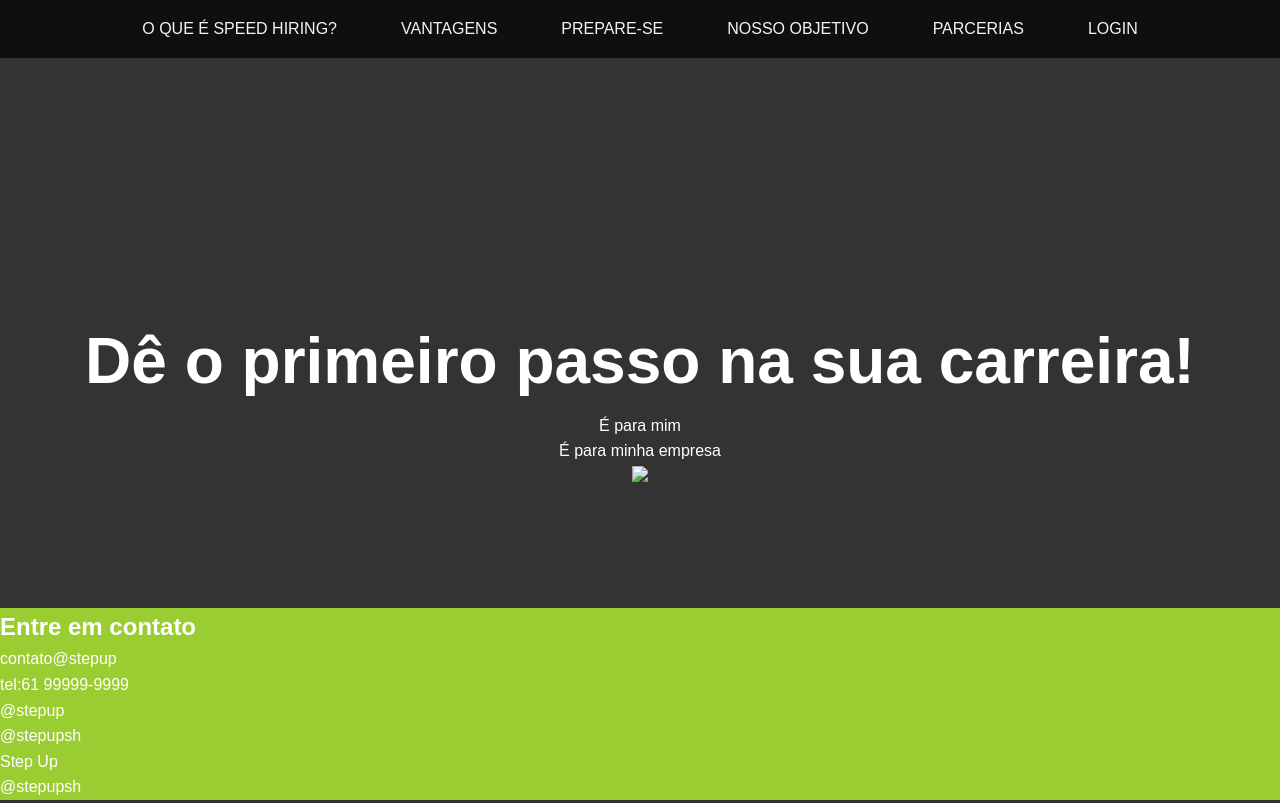
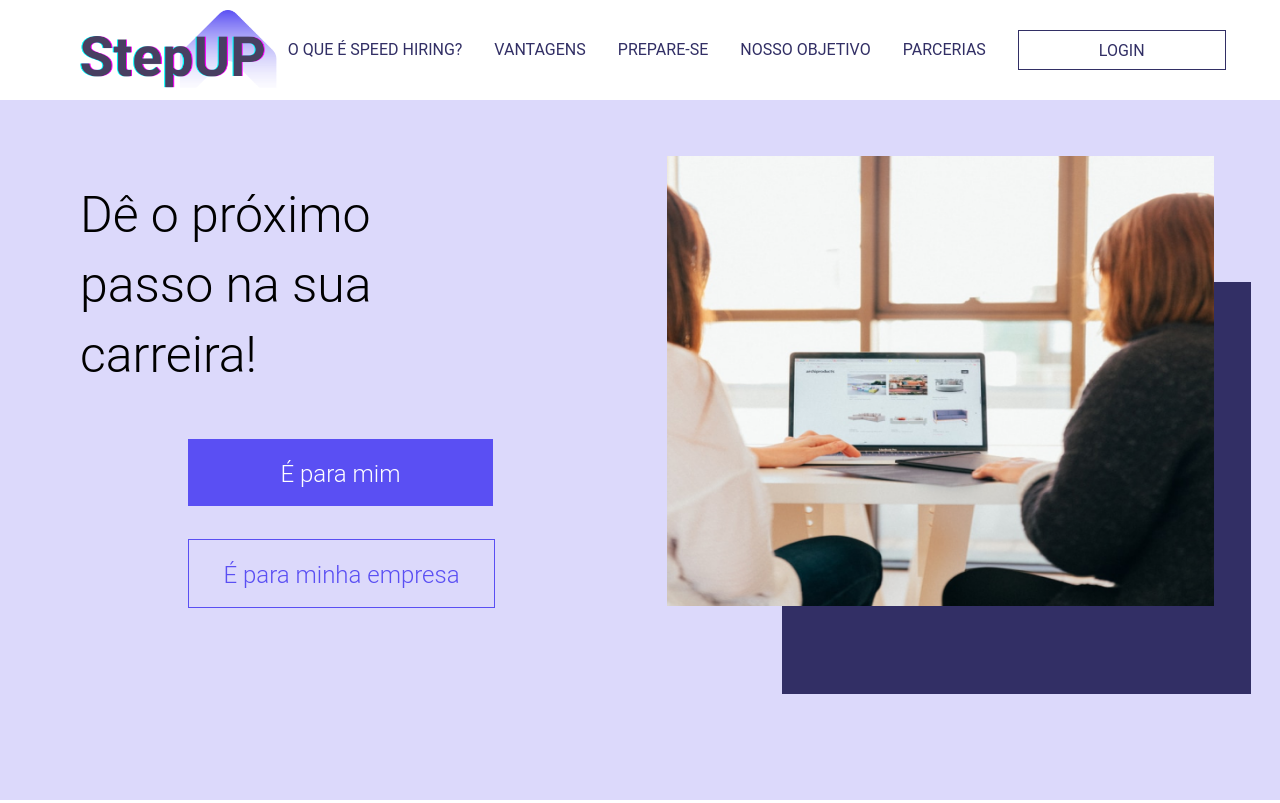
Before and after one commit to sarahdialmeida/frontend-hackwoman, a plain HTML site: page index.html in a window 1280 px wide. Shown: the top 803 px of the page. Drawn offline with Linux system fonts and the light colour scheme.

Commit message:
cabeçalho de navegação e tela home

```diff
--- a/index.html
+++ b/index.html
@@ -14,28 +14,36 @@
     <main class="container">
         <nav class="navbar">
             <!--Patrícia -->
+            <div class="logo">
+                <img src="./image/Logo-crop.png" alt="logo">
+            </div>
+
             <ul>
                 <li><a href="#speed-hiring">O que é speed hiring?</a></li>
                 <li><a href="#vantagens">Vantagens</a></li>
                 <li><a href="#prepare">Prepare-se</a></li>
                 <li><a href="#objetivo">Nosso objetivo</a></li>
                 <li><a href="#parcerias">Parcerias</a></li>
-                <li><a href="#">LOGIN</a></li>
+                <li><a class="login" href="#">LOGIN</a></li>
             </ul>
         </nav>
 
         <section id="home">
             <!--Patrícia -->
-            <h1>Dê o primeiro passo na sua carreira!</h1>
-            <div class="para-mim">
+            <p class="texto-home">Dê o próximo passo na sua carreira!</p>
+            <div href="#" class="para-mim">
                 É para mim
             </div>
-            <div class="para-empresa">
+            <div href="#" class="para-empresa">
                 É para minha empresa
             </div>
-            <div class="#">
-                <img src="#">
+
+            <div class="imagemHome">
+                <img src="./image/image1.png">
             </div>
+            <div class="bloco">
+            </div>
+
         </section>
 
         <section id="speed-hiring">
--- a/style.css
+++ b/style.css
@@ -4,12 +4,12 @@
   }
 
   body {
-    font-family: Arial, Helvetica, sans-serif;
-    background: #333;
-    color: #fff;
+    font-family: 'Roboto', 'sans-serif';
+    background: white;
+    color: black;
     line-height: 1.6;
     height: 100vh;
-    /* overflow: hidden; */
+
   }
 
   .container {
@@ -21,37 +21,56 @@
     scroll-snap-type: y mandatory; */
   }
 
+  .logo {
+    position: absolute;
+    left: 80px;
+    top: 10px;
+  }
+
+  .logo img {
+    width: 200px;
+    ;
+  }
+
   .navbar {
-    position: fixed;
-    top: 0;
-    z-index: 1;
-    display: flex;
+    position: absolute;
     width: 100%;
-    background: rgba(0, 0, 0, 0.7);
+    height: 100px;
+    left: 0px;
+    top: 0px;
+    justify-content: center;
+    align-items: center;
+
+    background-color: #FFFFFF;
   }
 
   .navbar ul {
     display: flex;
     list-style: none;
-    width: 100%;
-    justify-content: center;
-  }
+    width: 97%;
+    justify-content: flex-end;
+    align-items: center;
+    height: 100px;
+    }
 
   .navbar ul li {
     margin: 0 1rem;
-    padding: 1rem;
   }
 
   .navbar ul li a {
     text-decoration: none;
     text-transform: uppercase;
-    color: #f4f4f4;
+    color: #322F65;
   }
 
   .navbar ul li a:hover {
-    color: skyblue;
+    color: #5A4FF3;
   }
 
+  .login {
+    border: solid 1px #322F65;
+    padding: 0.6rem 5rem;
+  }
   section {
     display: flex;
     flex-direction: column;
@@ -72,12 +91,99 @@
     font-size: 1.5rem;
   }
 
-.footer{
-  display: block;
-    background-color: yellowgreen;
-    width: 100%;
+  #home {
+    font-family: 'Roboto';
+    font-style: normal;
+    font-weight: 300;
+    font-size: 60px;
+    line-height: 70px;
+    color: #000000;
+    background-color: #DCD9FB;
+  }
+
+  .imagemHome {
     position: absolute;
-    bottom: 0;
-    left: 0;
+    right: 62px;
+    top: 156px;
+    z-index:9;
+  }
 
+  .imagemHome img {
+    width: 555px;
+    height: 450px;
+    object-fit: contain;
+  }
+
+  .bloco {
+    position: absolute;
+    width: 469px;
+    height: 412px;
+    right: 29px;
+    top: 282px;
+    background-color: #322F65;
+    background-size: cover;
+  }
+
+  .texto-home {
+    position: absolute;
+    left: 80px;
+    font-size: 50px;
+    width: 307px;
+    height: 199px;
+    top: 180px;
+    text-align: left;
+  }
+
+
+
+  .para-mim {
+    position: absolute;
+    width: 305px;
+    height: 67px;
+    top: 439px;
+    left: 188px;
+    font-size: 24px;
+
+    justify-content: center;
+    align-items: center;
+    color: #FFFFFF;
+    background-color: #5A4FF3;
+    cursor:pointer;
+  }
+
+  .para-mim:hover {
+  background-color: #322F65;
+  }
+
+  .para-empresa {
+    position: absolute;
+    width: 305px;
+    height: 67px;
+    top: 539px;
+    left: 188px;
+    font-size: 24px;
+
+    justify-content: center;
+    align-items: center;
+    color: #5A4FF3;
+    background-color: #DCD9FB;
+    border: 1px solid #5A4FF3;
+    cursor:pointer;
+  }
+
+  .para-empresa:hover {
+    background-color: #322F65;
+    color: #FFFFFF;
+    border: 1px solid #322F65;;
+  }
+
+
+footer {
+  position: absolute;
+  width: 100%;
+  height: auto;
+  left: 0px;
+  top: 3942px;
+
+  background: #6b65d4;
 }
```
Also changed, not shown: image/Logo-crop.png (added), image/LogoStepUp.png (added), image/image1.png (added).
